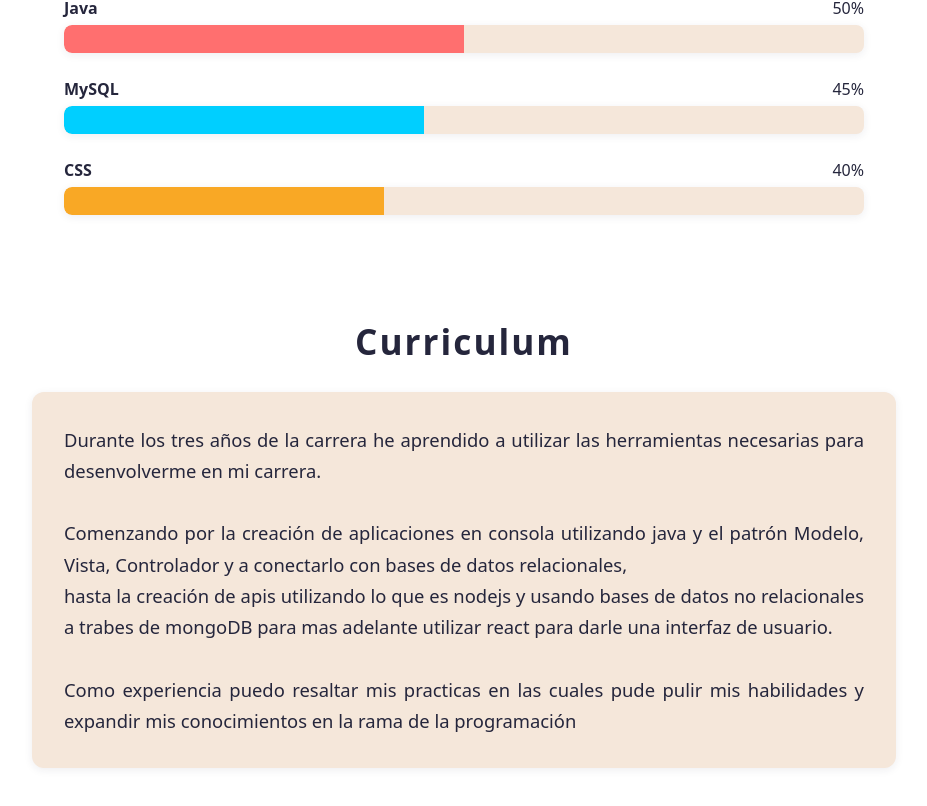
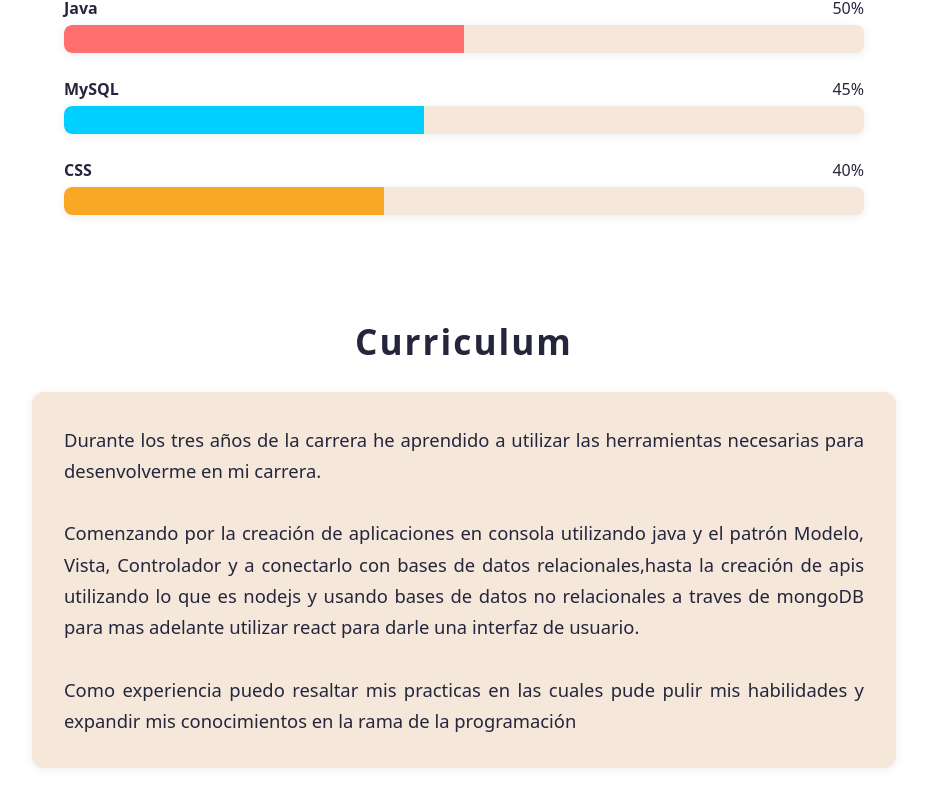
Before and after one commit to CarlosMorales-2021365/Portafolio_1, a React (Vite) app: page /habilidades in a window 1280 px wide. Shown: the part 786-1592 px from the top of the page, without its empty margins (176-1103 px from the left). Built offline with nearby package versions, Linux system fonts and the light colour scheme.

Commit message:
correcciones finales

```diff
--- a/src/pages/habilidades.jsx
+++ b/src/pages/habilidades.jsx
@@ -16,9 +16,8 @@
         <br />
         <div>Comenzando por la creación de
         aplicaciones en consola utilizando java y el patrón Modelo, Vista, Controlador y a conectarlo
-        con bases de datos relacionales,</div>
-        <div>hasta la creación de apis utilizando lo que es nodejs y
-        usando bases de datos no relacionales a trabes de mongoDB para mas adelante utilizar react
+        con bases de datos relacionales,hasta la creación de apis utilizando lo que es nodejs y
+        usando bases de datos no relacionales a traves de mongoDB para mas adelante utilizar react
         para darle una interfaz de usuario.</div>
         <br />
         <div>​Como experiencia puedo resaltar mis practicas en las
```
